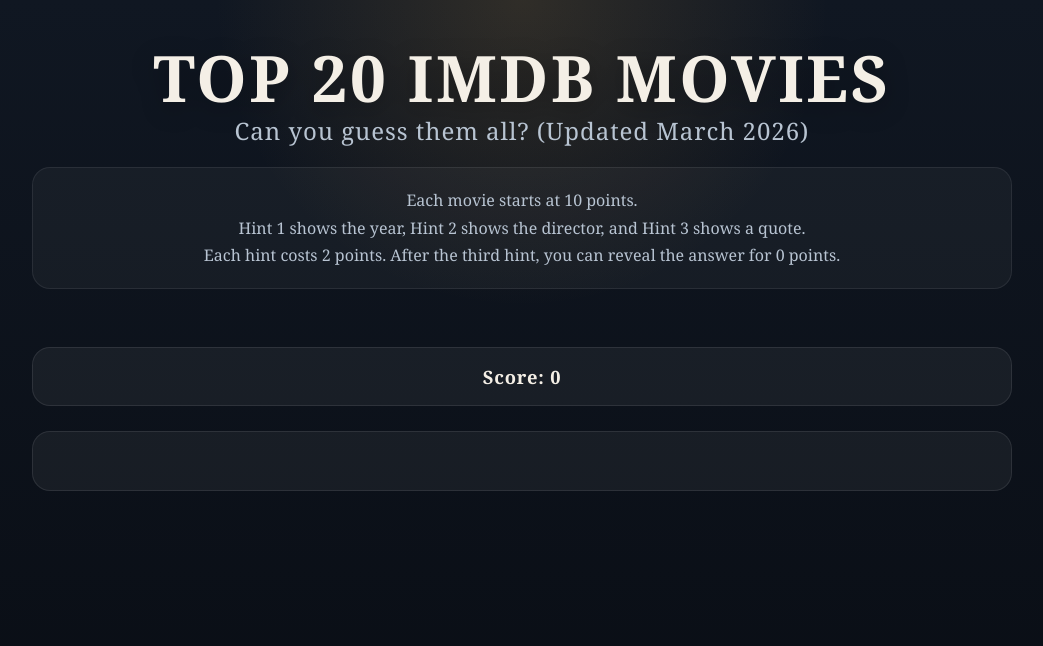
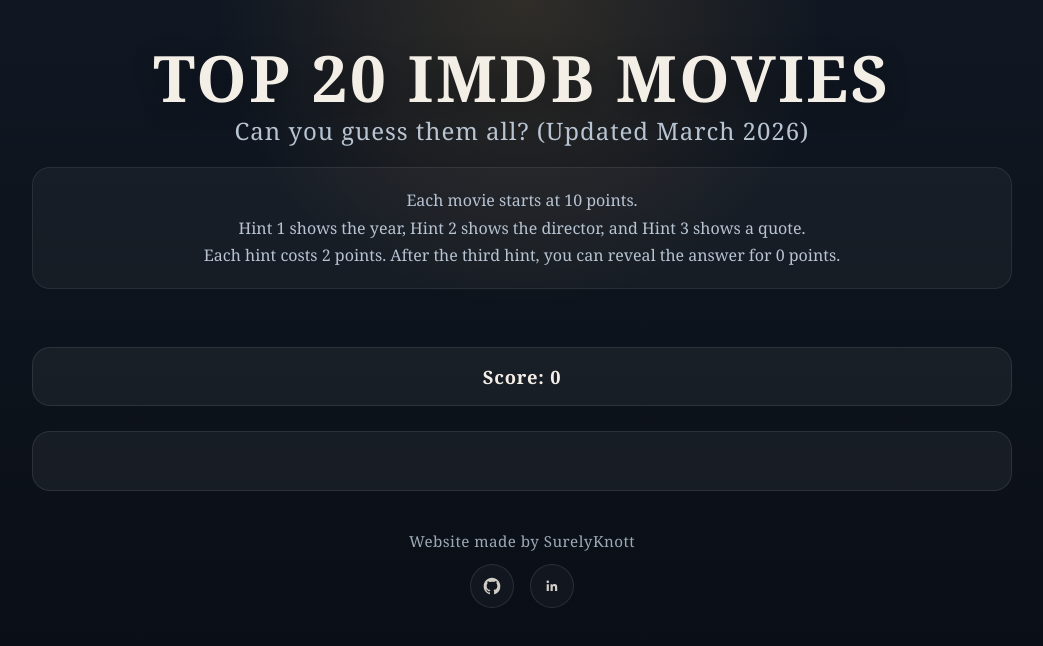
Before and after one commit to surelyknott/top10-imdb, a website: page index.html in a window 1280 px wide. Shown: the whole page, without its empty margins (118-1161 px from the left). Drawn offline with Linux system fonts and the light colour scheme; no server answers.

Commit message:
added name on footer and social links

```diff
--- a/index.html
+++ b/index.html
@@ -19,6 +19,21 @@
     <div id="score-display">Score: 0</div>
     <div id="end-message"></div>
     <button id="reset-button" style="display:none;">Reset Game</button>
+    <footer id="site-footer">
+        <p>Website made by SurelyKnott</p>
+        <div id="social-links">
+            <a href="https://github.com/surelyknott" target="_blank" rel="noreferrer" aria-label="SurelyKnott on GitHub">
+                <svg viewBox="0 0 24 24" aria-hidden="true">
+                    <path d="M12 2C6.48 2 2 6.58 2 12.23c0 4.52 2.87 8.35 6.84 9.7.5.1.68-.22.68-.49 0-.24-.01-1.04-.01-1.89-2.78.62-3.37-1.21-3.37-1.21-.46-1.19-1.11-1.5-1.11-1.5-.91-.64.07-.63.07-.63 1 .07 1.53 1.05 1.53 1.05.9 1.57 2.35 1.12 2.92.86.09-.67.35-1.12.63-1.38-2.22-.26-4.56-1.14-4.56-5.08 0-1.12.39-2.03 1.03-2.75-.1-.26-.45-1.31.1-2.73 0 0 .84-.27 2.75 1.05A9.3 9.3 0 0 1 12 6.84c.85 0 1.71.12 2.51.36 1.91-1.32 2.75-1.05 2.75-1.05.55 1.42.2 2.47.1 2.73.64.72 1.03 1.63 1.03 2.75 0 3.95-2.34 4.82-4.57 5.08.36.32.68.95.68 1.92 0 1.39-.01 2.5-.01 2.84 0 .27.18.6.69.49A10.25 10.25 0 0 0 22 12.23C22 6.58 17.52 2 12 2Z"/>
+                </svg>
+            </a>
+            <a href="https://www.linkedin.com/in/jack-knott-uk/" target="_blank" rel="noreferrer" aria-label="Jack Knott on LinkedIn">
+                <svg viewBox="0 0 24 24" aria-hidden="true">
+                    <path d="M6.94 8.5a1.56 1.56 0 1 1 0-3.12 1.56 1.56 0 0 1 0 3.12ZM5.62 9.75h2.64V18H5.62V9.75ZM10.03 9.75h2.53v1.13h.04c.35-.67 1.21-1.38 2.49-1.38 2.67 0 3.16 1.8 3.16 4.13V18h-2.64v-3.9c0-.93-.02-2.12-1.26-2.12-1.27 0-1.46 1.02-1.46 2.05V18h-2.64V9.75Z"/>
+                </svg>
+            </a>
+        </div>
+    </footer>
 
     <script src="main.js"></script>
 </body>
--- a/main.js
+++ b/main.js
@@ -118,7 +118,7 @@
                 statusText.textContent = statusMessage;
 
                 if (completedMovies === data.movies.length) {
-                    endMessage.textContent = `Game over. Your final score is ${score}.`;
+                    endMessage.textContent = `Congratulations! Your final score is ${score}. Let me know on Discord how you did! SurelyKnott`;
                     resetButton.style.display = 'block';
                 }
             }
--- a/style.css
+++ b/style.css
@@ -74,7 +74,8 @@
 #game-info,
 #score-display,
 #end-message,
-#reset-button {
+#reset-button,
+#site-footer {
     max-width: 980px;
     margin-left: auto;
     margin-right: auto;
@@ -327,6 +328,51 @@
     min-width: 180px;
 }
 
+#site-footer {
+    margin-top: 2.5rem;
+    padding-bottom: 1rem;
+    color: var(--muted);
+    font-size: 0.95rem;
+    letter-spacing: 0.03em;
+    text-align: center;
+    opacity: 0.85;
+}
+
+#site-footer p {
+    margin: 0 0 0.8rem;
+}
+
+#social-links {
+    display: flex;
+    justify-content: center;
+    gap: 1rem;
+}
+
+#social-links a {
+    display: inline-flex;
+    align-items: center;
+    justify-content: center;
+    width: 44px;
+    height: 44px;
+    border: 1px solid rgba(255, 255, 255, 0.12);
+    border-radius: 999px;
+    color: var(--text);
+    background: rgba(255, 255, 255, 0.04);
+    transition: transform 140ms ease, border-color 140ms ease, background-color 140ms ease;
+}
+
+#social-links a:hover {
+    transform: translateY(-2px);
+    border-color: rgba(215, 162, 73, 0.55);
+    background: rgba(215, 162, 73, 0.12);
+}
+
+#social-links svg {
+    width: 20px;
+    height: 20px;
+    fill: currentColor;
+}
+
 @media (max-width: 760px) {
     body {
         padding: 2rem 0.9rem 3rem;
```
